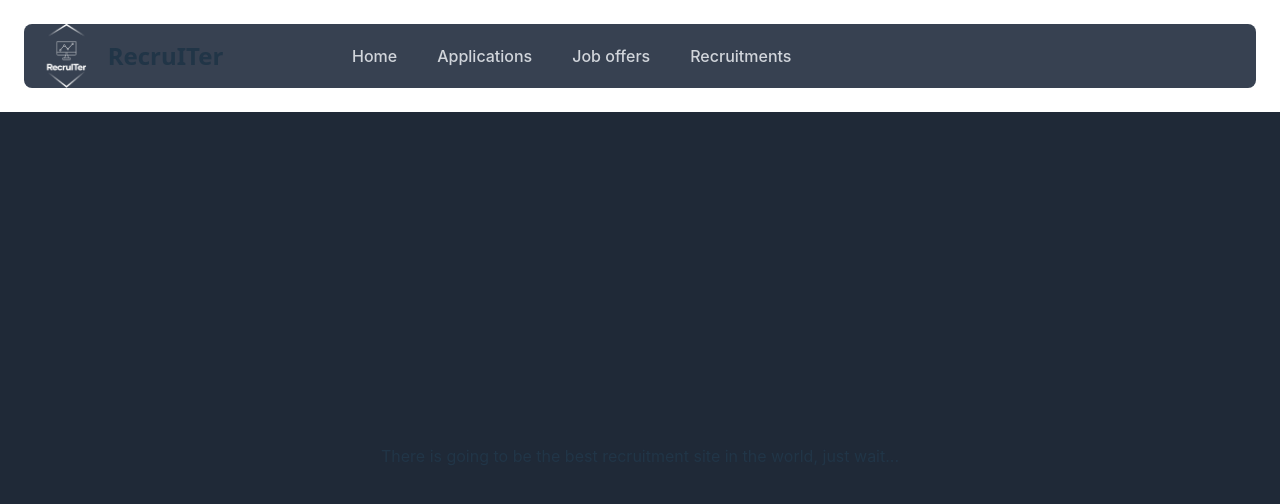
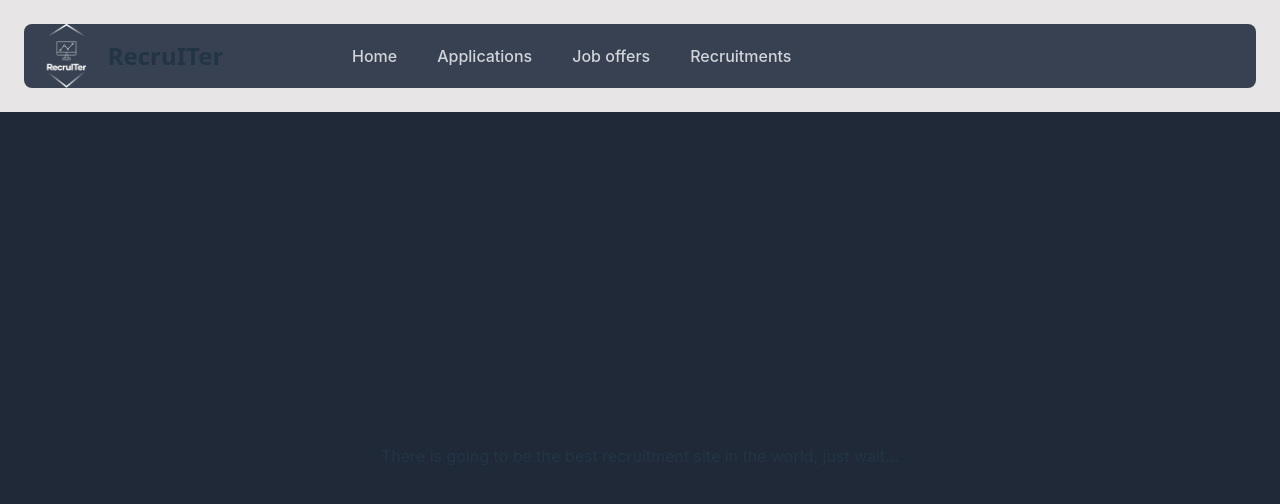
Before and after one commit to Rekruiter/pjwstk-RecruITer, a React (Vite) app in the folder client/: page / in a window 1280 px wide. Shown: the top 504 px of the page. Built offline with nearby package versions, Linux system fonts and the light colour scheme; the HTML template or start-up script is replaced by a standard one.

Commit message:
Change background color

```diff
--- a/client/src/App.css
+++ b/client/src/App.css
@@ -2,4 +2,5 @@
   min-height: 100vh;
   flex-direction: column;
   display: flex;
+  background-color: #200b0b1b;
 }
```
